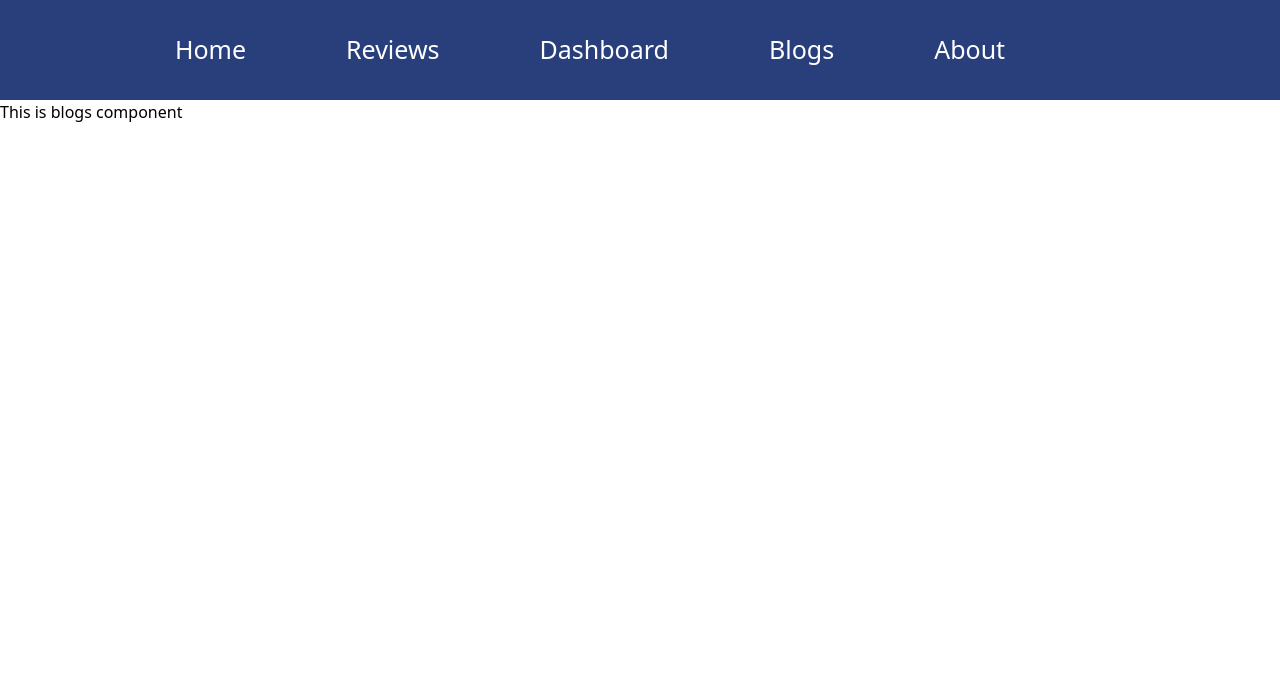
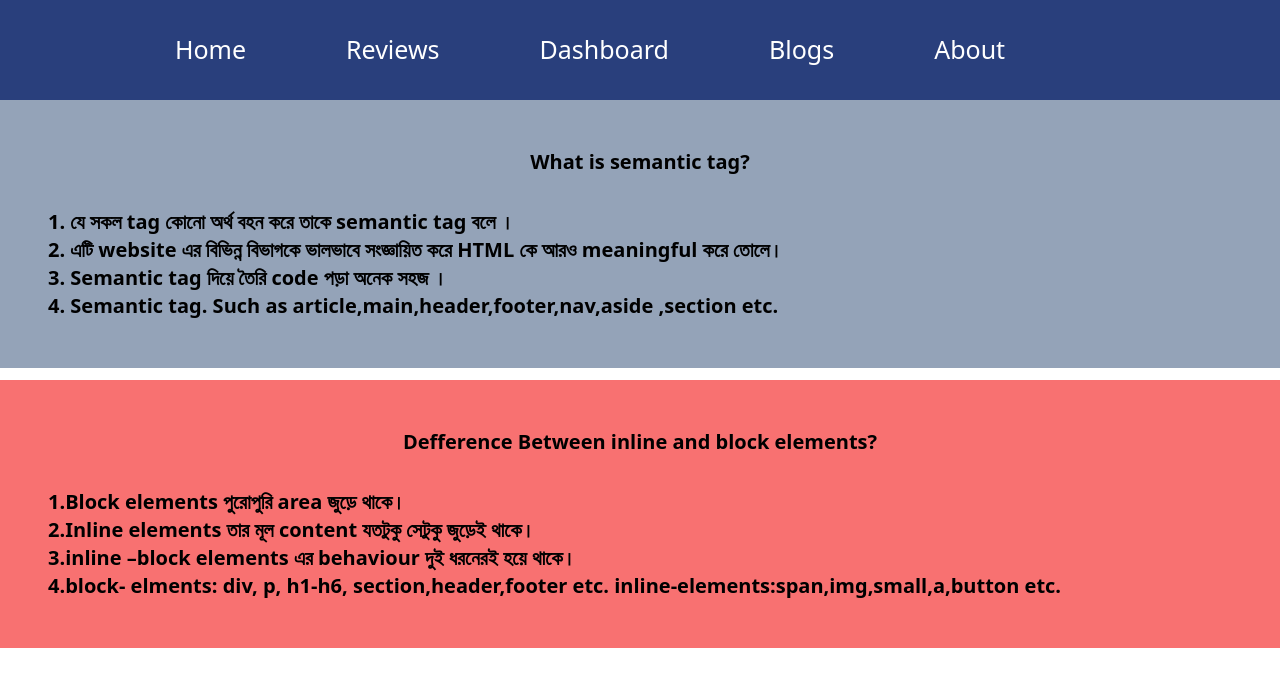
Before and after one commit to Anikroy7/cool-laptop-zone, a React (Create React App) app: page /blogs in a window 1280 px wide. Shown: the top 686 px of the page. Built offline with nearby package versions, Linux system fonts and the light colour scheme.

Commit message:
QnA section added

```diff
--- a/src/Components/Blogs/Blogs.js
+++ b/src/Components/Blogs/Blogs.js
@@ -3,9 +3,33 @@ import React from 'react';
 const Blogs = () => {
     return (
         <div>
-            <h3>
-                This is blogs component
-            </h3>
+            <article className='bg-slate-400 p-8'>
+
+                <h1 className='text-xl font-bold text-center mt-4'> What is semantic tag? </h1>
+                <p className='mt-4 text-xl font-semibold p-4'>
+
+                    1.	যে সকল tag কোনো  অর্থ বহন করে তাকে semantic tag বলে ।<br />
+                    2.	এটি website এর  বিভিন্ন বিভাগকে ভালভাবে সংজ্ঞায়িত করে HTML কে আরও meaningful করে তোলে।<br />
+                    3.	 Semantic tag  দিয়ে তৈরি code পড়া অনেক সহজ ।<br />
+                    4.	Semantic tag. Such as article,main,header,footer,nav,aside ,section etc.
+
+                </p>
+            </article>
+
+            <article className='bg-red-400 mt-3 p-8'>
+                <h1 className='text-xl font-bold text-center mt-4'>Defference Between inline and block elements?</h1>
+                <p className='mt-4 text-xl font-semibold p-4'>
+
+
+                    1.Block elements পুরোপুরি area জুড়ে থাকে।<br />
+                    2.Inline elements তার মূল content যতটুকু সেটুকু জুড়েই থাকে।<br />
+                    3.inline –block elements এর behaviour দুই ধরনেরই হয়ে থাকে।<br />
+                    4.block- elments: div, p, h1-h6, section,header,footer etc.
+                    inline-elements:span,img,small,a,button etc.
+                </p>
+
+            </article>
+
         </div>
     );
 };
```
